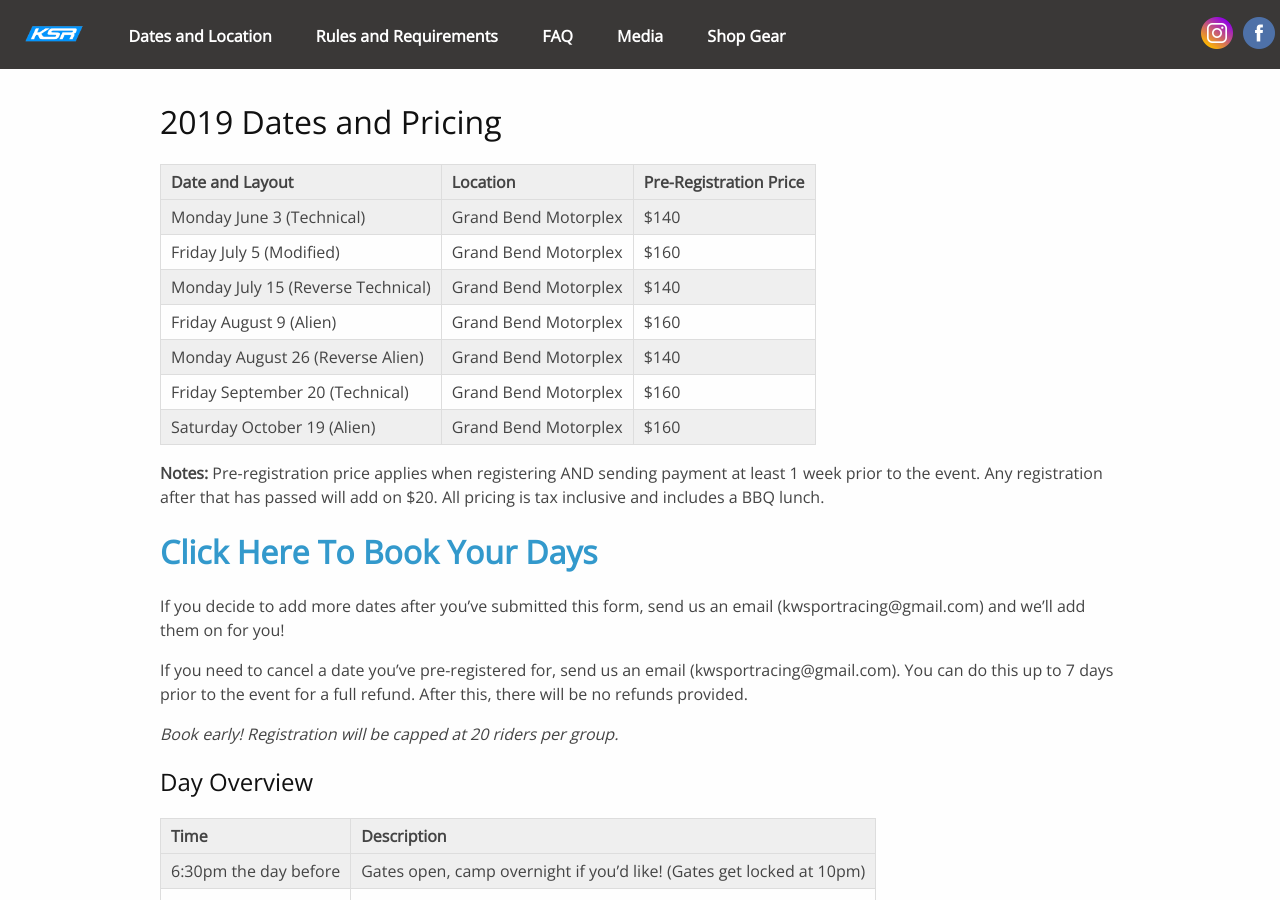
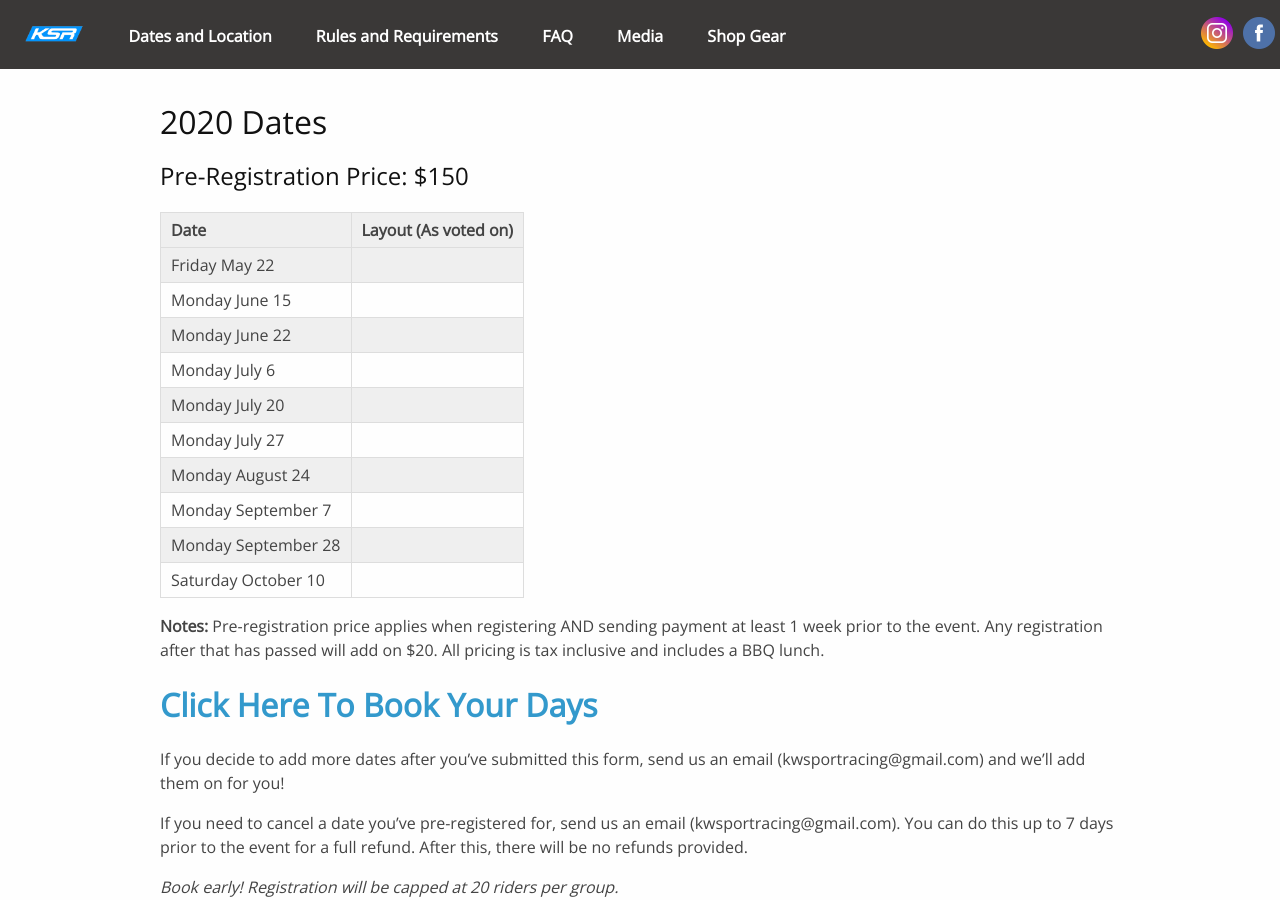
Before and after one commit to kwsportracing/site, a Jekyll site: the page built from docs/dates.md, in a window 1280 px wide and 900 px high. Built offline with Jekyll 4.4.1, drawn with Linux system fonts in a browser that asks for light colours; nearby versions of some CDN libraries.

Commit message:
Update dates.md
Added 2020 dates

```diff
--- a/docs/dates.md
+++ b/docs/dates.md
@@ -4,17 +4,23 @@ title: Dates and Location
 permalink: /dates/
 ---
 
-## 2019 Dates and Pricing
+## 2020 Dates
 
-| Date and Layout                    | Location             | Pre-Registration Price |
-|------------------------------------|----------------------|------------------------|
-| Monday June 3 (Technical)          | Grand Bend Motorplex | $140                   |
-| Friday July 5 (Modified)           | Grand Bend Motorplex | $160                   |
-| Monday July 15 (Reverse Technical) | Grand Bend Motorplex | $140                   |
-| Friday August 9 (Alien)            | Grand Bend Motorplex | $160                   |
-| Monday August 26 (Reverse Alien)   | Grand Bend Motorplex | $140                   |
-| Friday September 20 (Technical)    | Grand Bend Motorplex | $160                   |
-| Saturday October 19 (Alien)        | Grand Bend Motorplex | $160                   |
+### Pre-Registration Price: $150
+
+| Date                | Layout (As voted on) |
+|---------------------|----------------------|
+| Friday May 22       |                      |
+| Monday June 15      |                      |
+| Monday June 22      |                      |
+| Monday July 6       |                      |
+| Monday July 20      |                      |
+| Monday July 27      |                      |
+| Monday August 24    |                      |
+| Monday September 7  |                      |
+| Monday September 28 |                      |
+| Saturday October 10 |                      |
+
 
 **Notes:** Pre-registration price applies when registering AND sending payment at least 1 week prior to the event. Any registration after that has passed will add on $20. All pricing is tax inclusive and includes a BBQ lunch.
 
```
